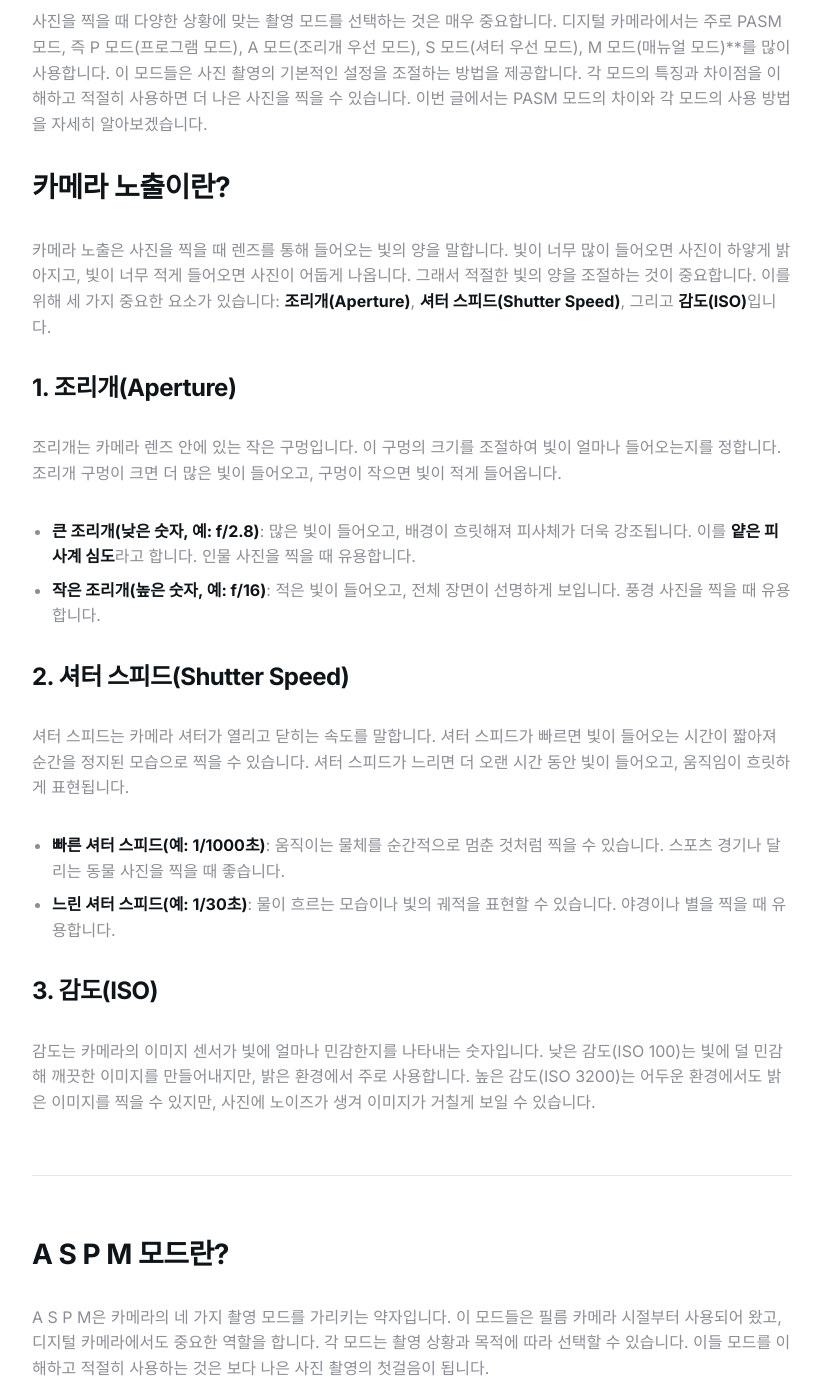
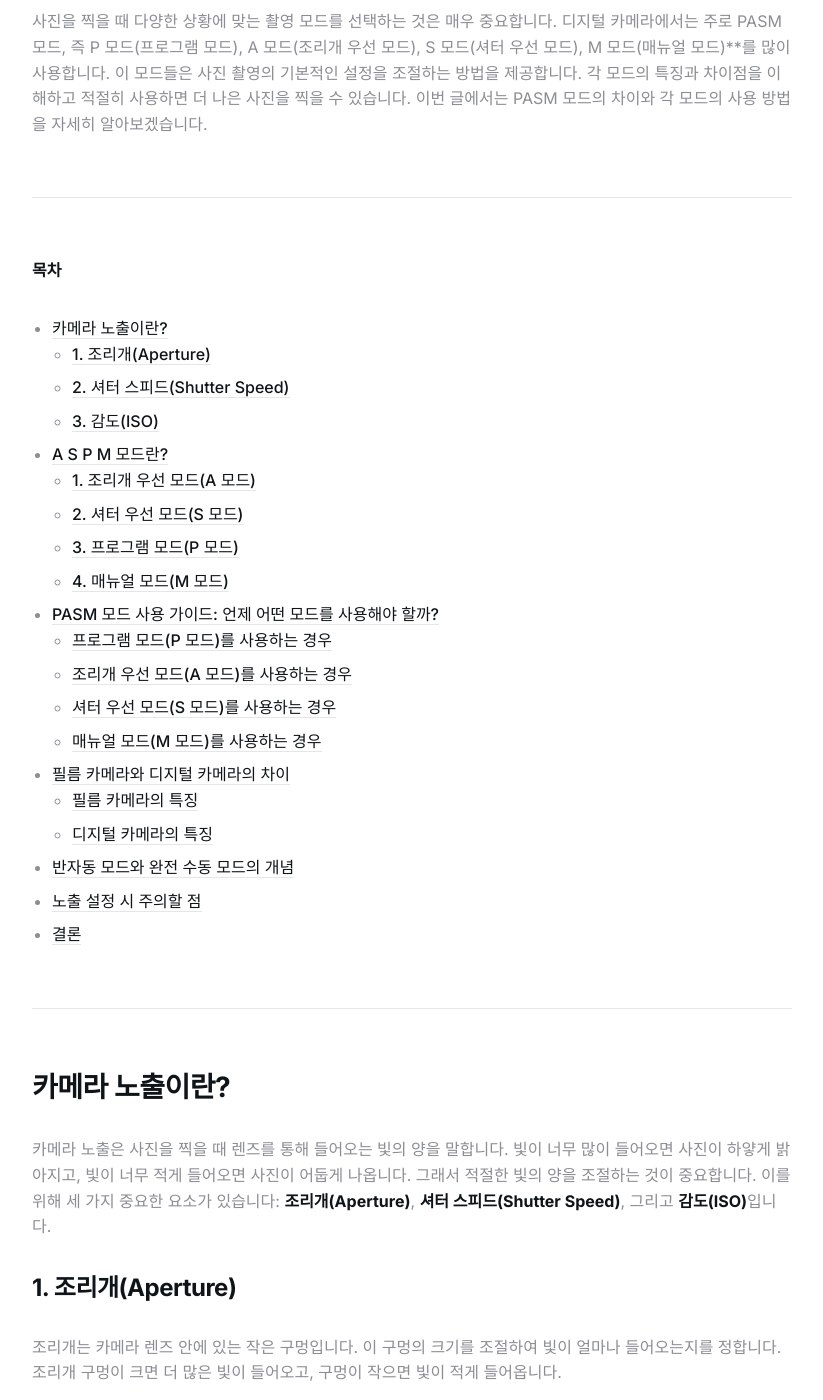
Before and after one commit to meta-blog/meta-blog.github.io, a Jekyll site: the page built from _posts/2024-08-19-카메라 모드 P A S M.md, in a window 1280 px wide and 1400 px high, scrolled down 804 px. Shown: the whole window, without its empty margins (228-1051 px from the left). Built offline with Jekyll 4.4.1, drawn with Linux system fonts in a browser that asks for light colours.

Commit message:
Update 2024-08-19-카메라 모드 P A S M.md

```diff
--- a/_posts/2024-08-19-카메라 모드 P A S M.md
+++ b/_posts/2024-08-19-카메라 모드 P A S M.md
@@ -7,6 +7,33 @@ date: 2024-08-19 00:10:04-05:00
 image: https://filedn.com/lxYUyBYoJ0PucMh95Q3054u/GitBlog/Meta-page/Camera%20mode%20PASM%20mode%20master%20(aperture%2C%20shutter%20speed%2C%20manual%20mode).webp
 tags:
   - 포토그래피
+---
+
+---
+
+**목차**
+- [카메라 노출이란?](#카메라-노출이란)
+  - [1. 조리개(Aperture)](#1-조리개aperture)
+  - [2. 셔터 스피드(Shutter Speed)](#2-셔터-스피드shutter-speed)
+  - [3. 감도(ISO)](#3-감도iso)
+- [A S P M 모드란?](#a-s-p-m-모드란)
+  - [1. 조리개 우선 모드(A 모드)](#1-조리개-우선-모드a-모드)
+  - [2. 셔터 우선 모드(S 모드)](#2-셔터-우선-모드-s-모드)
+  - [3. 프로그램 모드(P 모드)](#3-프로그램-모드-p-모드)
+  - [4. 매뉴얼 모드(M 모드)](#4-매뉴얼-모드-m-모드)
+- [PASM 모드 사용 가이드: 언제 어떤 모드를 사용해야 할까?](#pasm-모드-사용-가이드-언제-어떤-모드를-사용해야-할까)
+  - [프로그램 모드(P 모드)를 사용하는 경우](#프로그램-모드-p-모드를-사용하는-경우)
+  - [조리개 우선 모드(A 모드)를 사용하는 경우](#조리개-우선-모드-a-모드를-사용하는-경우)
+  - [셔터 우선 모드(S 모드)를 사용하는 경우](#셔터-우선-모드-s-모드를-사용하는-경우)
+  - [매뉴얼 모드(M 모드)를 사용하는 경우](#매뉴얼-모드-m-모드를-사용하는-경우)
+- [필름 카메라와 디지털 카메라의 차이](#필름-카메라와-디지털-카메라의-차이)
+  - [필름 카메라의 특징](#필름-카메라의-특징)
+  - [디지털 카메라의 특징](#디지털-카메라의-특징)
+- [반자동 모드와 완전 수동 모드의 개념](#반자동-모드와-완전-수동-모드의-개념)
+- [노출 설정 시 주의할 점](#노출-설정-시-주의할-점)
+- [결론](#결론)
+
+
 ---
 
 ## 카메라 노출이란?
```
